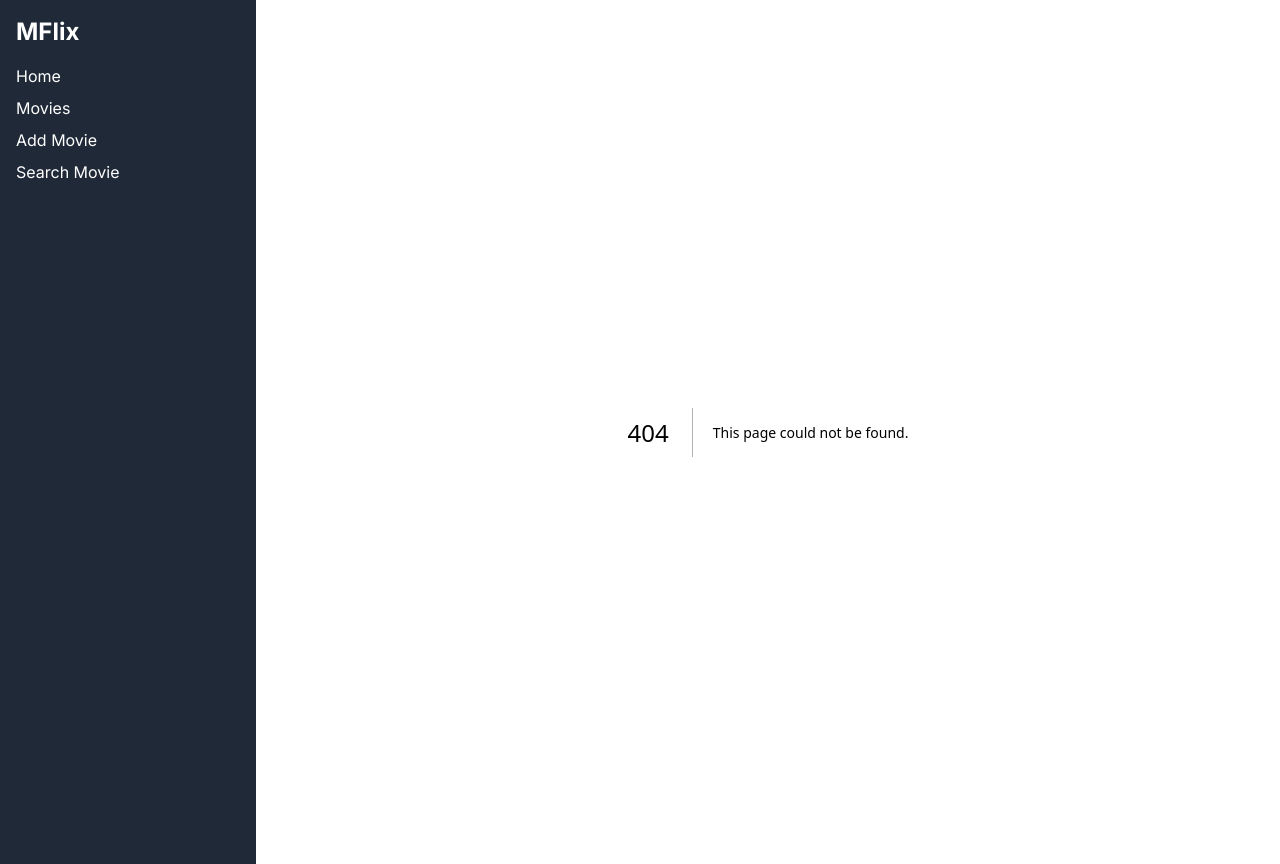
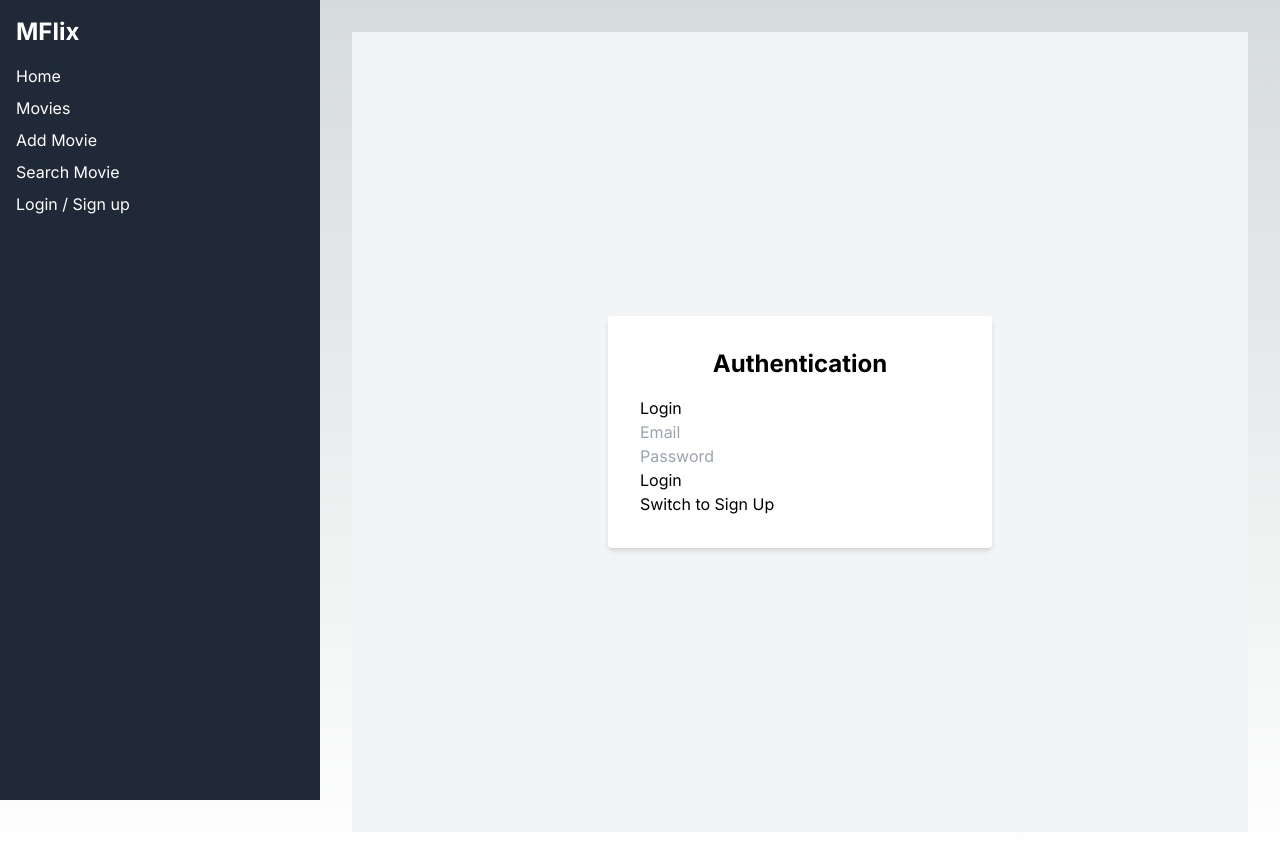
Before and after one commit to AlbertProfe/next-flix-router, a Next.js app: page /auth in a window 1280 px wide. Before the commit this address had no page. Built offline with nearby package versions, Linux system fonts and the light colour scheme; no server answers.

Commit message:
template next-auth router, middleware

```diff
--- a/package.json
+++ b/package.json
@@ -9,8 +9,11 @@
     "lint": "next lint"
   },
   "dependencies": {
-    "mongodb": "^6.7.0",
+    "@next-auth/mongodb-adapter": "^1.1.3",
+    "bcrypt": "^5.1.1",
+    "mongodb": "^6.0.0",
     "next": "14.2.4",
+    "next-auth": "^4.24.7",
     "react": "^18",
     "react-dom": "^18"
   },
--- /dev/null
+++ b/src/app/api/auth/[...nextauth]/route.ts
@@ -0,0 +1,53 @@
+import NextAuth, { AuthOptions } from "next-auth";
+import CredentialsProvider from "next-auth/providers/credentials";
+import { MongoDBAdapter } from "@next-auth/mongodb-adapter";
+import clientPromise from "@/lib/mongodb";
+
+export const authOptions: AuthOptions = {
+  adapter: MongoDBAdapter(clientPromise),
+  providers: [
+    CredentialsProvider({
+      name: "Credentials",
+      credentials: {
+        email: { label: "Email", type: "text" },
+        password: { label: "Password", type: "password" }
+      },
+      async authorize(credentials) {
+        if (!credentials?.email || !credentials?.password) {
+          return null;
+        }
+
+        const client = await clientPromise;
+        const db = client.db('sample_mflix');
+        const user = await db.collection("users").findOne({ email: credentials.email });
+
+        if (!user) {
+          return null;
+        }
+
+        // Compare plain text passwords
+        const isPasswordValid = credentials.password === user.password;
+
+        if (!isPasswordValid) {
+          return null;
+        }
+
+        return {
+          id: user._id.toString(),
+          email: user.email,
+          name: user.name
+        };
+      }
+    })
+  ],
+  session: {
+    strategy: "jwt"
+  },
+  pages: {
+    signIn: "/auth"
+  }
+};
+
+const handler = NextAuth(authOptions);
+
+export { handler as GET, handler as POST };
--- /dev/null
+++ b/src/app/auth/page.tsx
@@ -0,0 +1,61 @@
+"use client";
+
+import { useState } from "react";
+import { signIn } from "next-auth/react";
+import { useRouter } from "next/navigation";
+
+export default function AuthPage() {
+  const [isLogin, setIsLogin] = useState(true);
+  const [email, setEmail] = useState("");
+  const [password, setPassword] = useState("");
+  const router = useRouter();
+
+
+
+  const handleSubmit = async (e: React.FormEvent) => {
+    e.preventDefault();
+    if (isLogin) {
+      const result = await signIn("credentials", {
+        redirect: false,
+        email,
+        password,
+      });
+      if (result?.ok) {
+        router.push("/movies");
+        console.log("result", result);
+      }
+    } else {
+      // to-do
+    }
+  };
+
+  return (
+   <div className="flex justify-center items-center min-h-screen bg-gray-100">
+      <div className="bg-white p-8 rounded shadow-md w-96">
+        <h1 className="text-2xl font-bold mb-4 text-center">Authentication</h1>
+      <h1>{isLogin ? "Login" : "Sign Up"}</h1>
+      <form onSubmit={handleSubmit}>
+        <input
+          type="email"
+          value={email}
+          onChange={(e) => setEmail(e.target.value)}
+          placeholder="Email"
+          required
+        />
+        <input
+          type="password"
+          value={password}
+          onChange={(e) => setPassword(e.target.value)}
+          placeholder="Password"
+          required
+        /><br/>
+        <button type="submit">{isLogin ? "Login" : "Sign Up"}</button>
+      </form>
+      <button onClick={() => setIsLogin(!isLogin)}>
+        {isLogin ? "Switch to Sign Up" : "Switch to Login"}
+      </button>
+    </div>
+      </div>
+
+  );
+}
--- a/src/app/layout.tsx
+++ b/src/app/layout.tsx
@@ -1,7 +1,11 @@
+import { getServerSession } from "next-auth/next";
+import Link from "next/link";
 import "./globals.css";
+import { authOptions } from "./api/auth/[...nextauth]/route";
 import type { Metadata } from "next";
 import { Inter } from "next/font/google";
-import Link from "next/link";
+import SidebarToggle from "@/components/SidebarToggle";
+
 
 const inter = Inter({ subsets: ["latin"] });
 
@@ -10,16 +14,21 @@ export const metadata: Metadata = {
   description: "Movie database app",
 };
 
-export default function RootLayout({
+export default async function RootLayout({
   children,
 }: {
   children: React.ReactNode;
 }) {
+
+const session = await getServerSession(authOptions);
   return (
     <html lang="en">
       <body className={inter.className}>
-        <div className="flex">
-          <nav className="w-64 min-h-screen bg-gray-800 text-white p-4">
+        <nav
+          className="bg-gray-800 text-white flex flex-col fixed inset-y-0 left-0 z-30 transition-transform duration-300 ease-in-out transform -translate-x-full md:translate-x-0 w-64 md:w-72 lg:w-80"
+          id="sidebar"
+        >
+          <div className="flex-grow overflow-y-auto p-4">
             <h1 className="text-2xl font-bold mb-4">MFlix</h1>
             <ul>
               <li className="mb-2">
@@ -42,10 +51,17 @@ export default function RootLayout({
                   Search Movie
                 </Link>
               </li>
+              <li className="mb-2">
+                <Link href="/auth" className="hover:text-gray-300">
+                  Login / Sign up
+                </Link>
+              </li>
             </ul>
-          </nav>
-          <main className="flex-1 p-8">{children}</main>
-        </div>
+          </div>
+        </nav>
+        <SidebarToggle />
+
+        <main className="md:ml-72 lg:ml-80 p-8">{children}</main>
       </body>
     </html>
   );
--- /dev/null
+++ b/src/app/middleware.ts
@@ -0,0 +1,24 @@
+import { withAuth } from "next-auth/middleware";
+import { NextResponse } from "next/server";
+import { authOptions } from "./api/auth/[...nextauth]/route";
+
+export default withAuth(
+  function middleware(req) {
+    if (
+      !req.nextauth.token &&
+      req.nextUrl.pathname !== "/" &&
+      req.nextUrl.pathname !== "/auth"
+    ) {
+      return NextResponse.redirect(new URL("/auth", req.url));
+    }
+  },
+  {
+    callbacks: {
+      authorized: ({ token }) => !!token,
+    },
+  }
+);
+
+export const config = {
+  matcher: ["/((?!api|_next/static|_next/image|favicon.ico).*)"],
+};
--- /dev/null
+++ b/src/components/SidebarToggle.tsx
@@ -0,0 +1,36 @@
+"use client";
+
+import { useState } from "react";
+
+export default function SidebarToggle() {
+  const [isOpen, setIsOpen] = useState(false);
+
+  const toggleSidebar = () => {
+    setIsOpen(!isOpen);
+    const sidebar = document.getElementById("sidebar");
+    sidebar?.classList.toggle("-translate-x-full");
+  };
+
+  return (
+    <button
+      onClick={toggleSidebar}
+      className="fixed top-4 left-4 z-40 md:hidden bg-gray-800 text-white p-2 rounded-md"
+      aria-label="Toggle menu"
+    >
+      <svg
+        className="w-6 h-6"
+        fill="none"
+        stroke="currentColor"
+        viewBox="0 0 24 24"
+        xmlns="http://www.w3.org/2000/svg"
+      >
+        <path
+          strokeLinecap="round"
+          strokeLinejoin="round"
+          strokeWidth={2}
+          d="M4 6h16M4 12h16M4 18h16"
+        />
+      </svg>
+    </button>
+  );
+}
--- /dev/null
+++ b/src/types/User.ts
@@ -0,0 +1,6 @@
+export interface User {
+  _id: string;
+  email: string;
+  password: string;
+
+}
--- a/tsconfig.json
+++ b/tsconfig.json
@@ -1,5 +1,6 @@
 {
   "compilerOptions": {
+     "target": "es5",
     "lib": ["dom", "dom.iterable", "esnext"],
     "allowJs": true,
     "skipLibCheck": true,
@@ -22,6 +23,6 @@
       "@/*": ["./src/*"]
     }
   },
-  "include": ["next-env.d.ts", "**/*.ts", "**/*.tsx", ".next/types/**/*.ts"],
+  "include": ["next-env.d.ts", "**/*.ts", "**/*.tsx", ".next/types/**/*.ts", "src/app/api/auth/[...nextauth]"],
   "exclude": ["node_modules"]
 }
```
Also changed, not shown: 1 other file (tests, documents, lock files or other folders).
